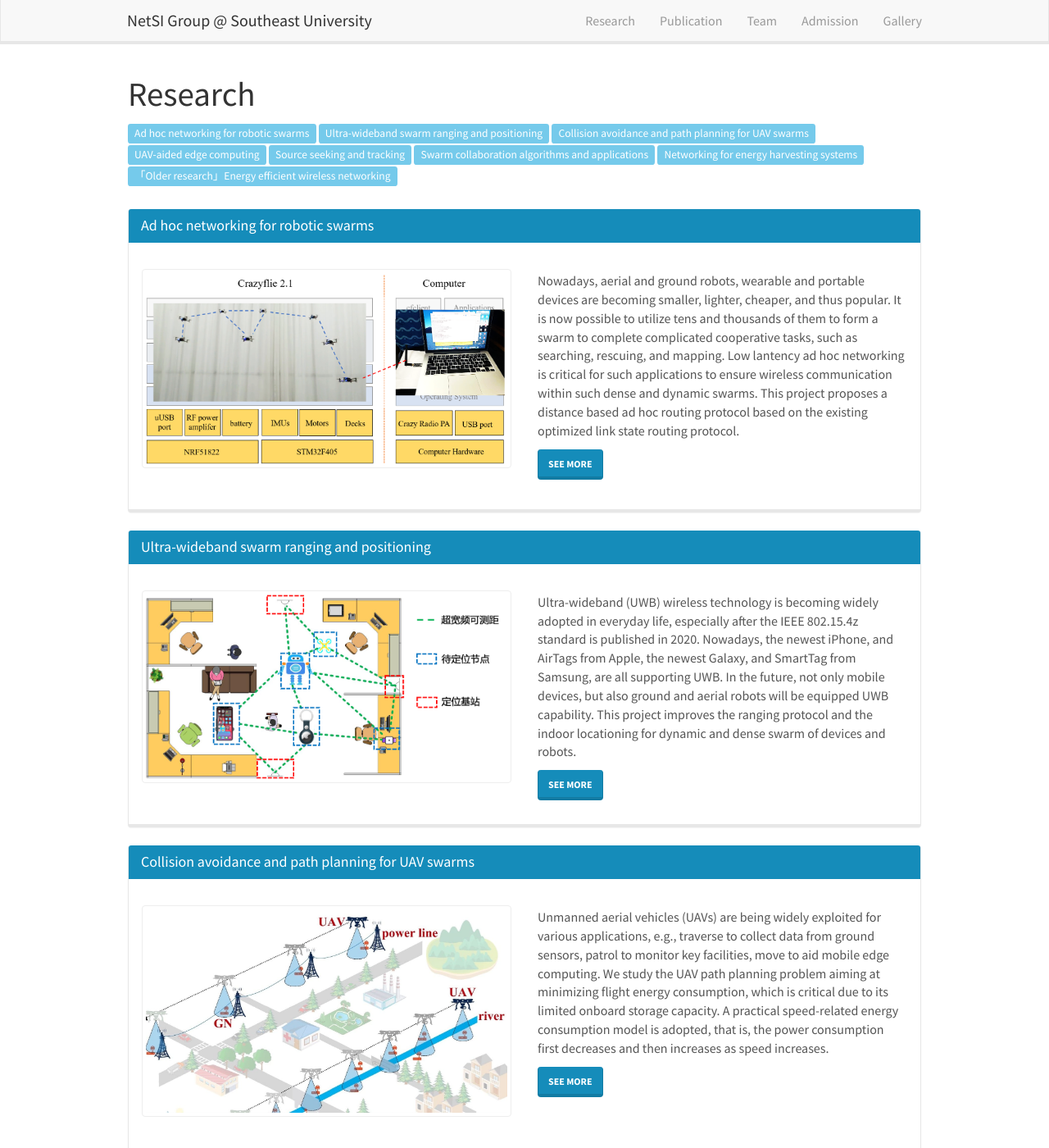
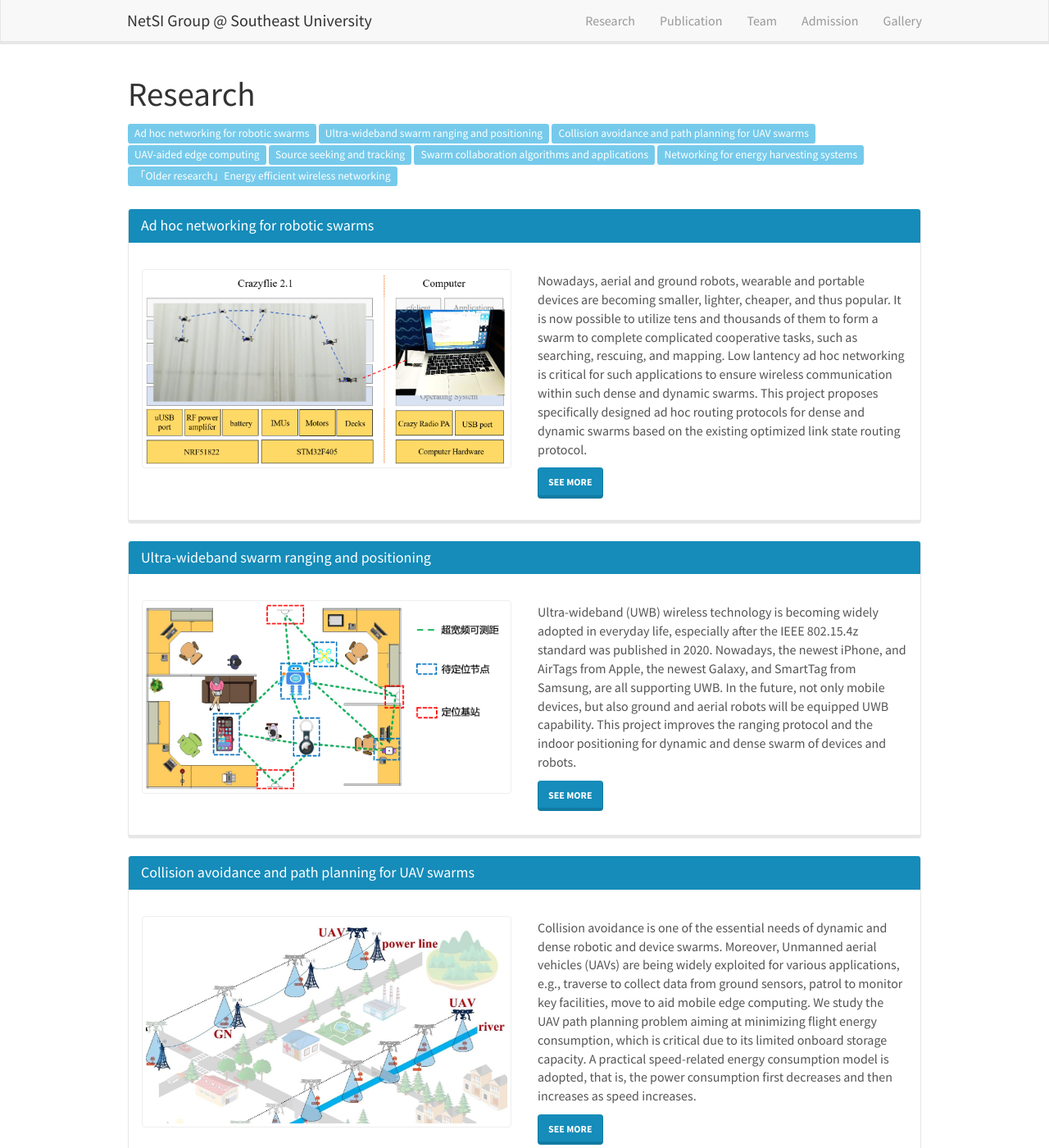
Before and after one commit to SEU-NetSI/seu-netsi.github.io, a Jekyll site: the page built from _pages/research.md, in a window 1280 px wide and 1400 px high. Shown: the whole window at 82% size. Built offline with Jekyll 4.4.1, drawn with Linux system fonts in a browser that asks for light colours; nearby versions of some CDN libraries.

Commit message:
update research page

```diff
--- a/_data/research.yml
+++ b/_data/research.yml
@@ -3,7 +3,7 @@
   id: adhocnetworkingrs
   image: swarmnetworking.png
   color: primary
-  introduction: Nowadays, aerial and ground robots, wearable and portable devices are becoming smaller, lighter, cheaper, and thus popular. It is now possible to utilize tens and thousands of them to form a swarm to complete complicated cooperative tasks, such as searching, rescuing, and mapping. Low lantency ad hoc networking is critical for such applications to ensure wireless communication within such dense and dynamic swarms. This project proposes a distance based ad hoc routing protocol based on the existing optimized link state routing protocol.
+  introduction: Nowadays, aerial and ground robots, wearable and portable devices are becoming smaller, lighter, cheaper, and thus popular. It is now possible to utilize tens and thousands of them to form a swarm to complete complicated cooperative tasks, such as searching, rescuing, and mapping. Low lantency ad hoc networking is critical for such applications to ensure wireless communication within such dense and dynamic swarms. This project proposes specifically designed ad hoc routing protocols for dense and dynamic swarms based on the existing optimized link state routing protocol.
   video:
     - 4GLTEnOLSR.mp4
 
@@ -11,7 +11,7 @@
   id: uwbswarmrl
   image: uwbpositioning.png
   color: primary
-  introduction: Ultra-wideband (UWB) wireless technology is becoming widely adopted in everyday life, especially after the IEEE 802.15.4z standard is published in 2020. Nowadays, the newest iPhone, and AirTags from Apple, the newest Galaxy, and SmartTag from Samsung, are all supporting UWB. In the future, not only mobile devices, but also ground and aerial robots will be equipped UWB capability. This project improves the ranging protocol and the indoor locationing for dynamic and dense swarm of devices and robots.
+  introduction: Ultra-wideband (UWB) wireless technology is becoming widely adopted in everyday life, especially after the IEEE 802.15.4z standard was published in 2020. Nowadays, the newest iPhone, and AirTags from Apple, the newest Galaxy, and SmartTag from Samsung, are all supporting UWB. In the future, not only mobile devices, but also ground and aerial robots will be equipped UWB capability. This project improves the ranging protocol and the indoor positioning for dynamic and dense swarm of devices and robots.
   video:
     - uwbswarmranging.mp4
 
@@ -19,7 +19,7 @@
   id: uavpathplan
   image: uavpathplan.png
   color: primary
-  introduction: Unmanned aerial vehicles (UAVs) are being widely exploited for various applications, e.g., traverse to collect data from ground sensors, patrol to monitor key facilities, move to aid mobile edge computing. We study the UAV path planning problem aiming at minimizing flight energy consumption, which is critical due to its limited onboard storage capacity. A practical speed-related energy consumption model is adopted, that is, the power consumption first decreases and then increases as speed increases.
+  introduction: Collision avoidance is one of the essential needs of dynamic and dense robotic and device swarms. Moreover, Unmanned aerial vehicles (UAVs) are being widely exploited for various applications, e.g., traverse to collect data from ground sensors, patrol to monitor key facilities, move to aid mobile edge computing. We study the UAV path planning problem aiming at minimizing flight energy consumption, which is critical due to its limited onboard storage capacity. A practical speed-related energy consumption model is adopted, that is, the power consumption first decreases and then increases as speed increases.
   video:
     - swarmrecharge.mp4
 
```
